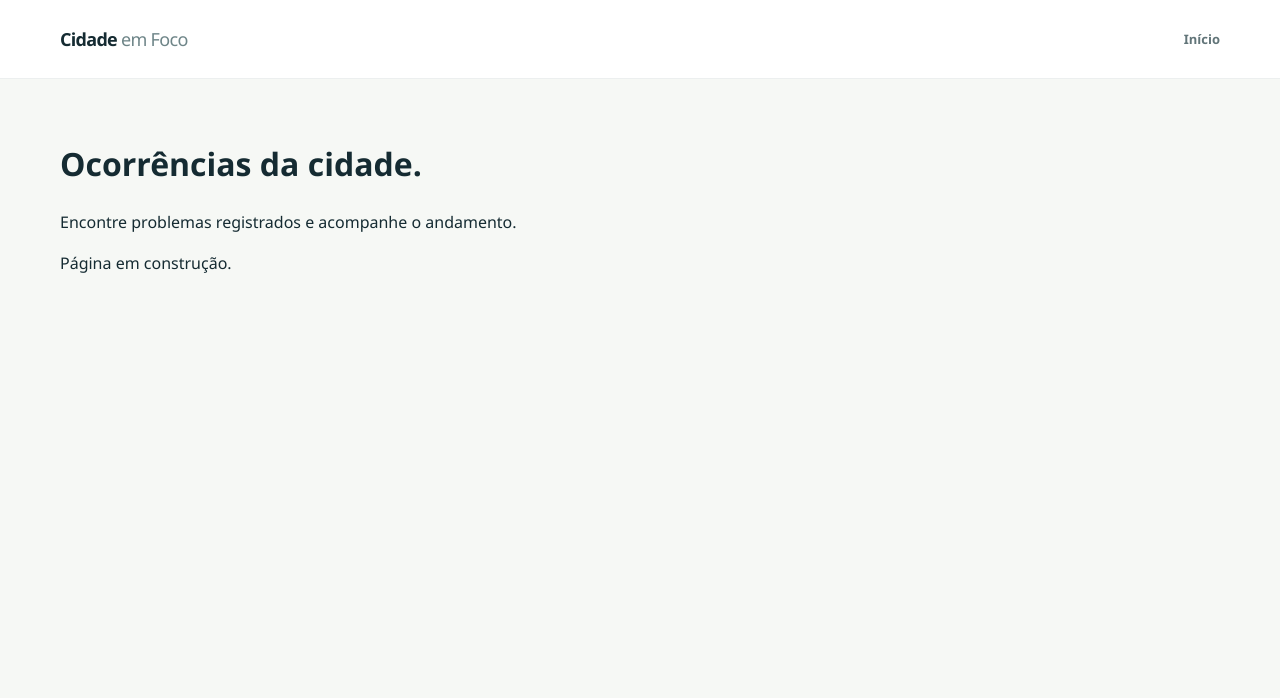
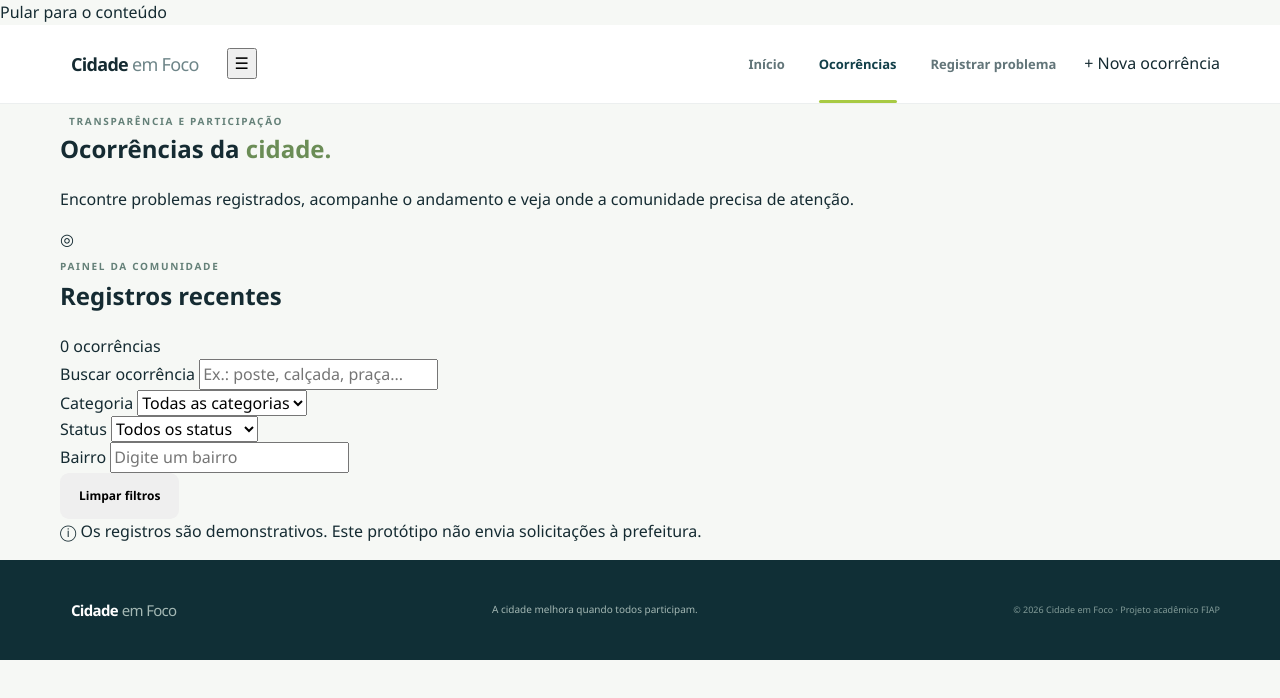
Before and after one commit to Victor-Estrella/Cidade_Em_Foco, a plain HTML site: page ocorrencias.html in a window 1280 px wide. Drawn offline with Linux system fonts and the light colour scheme.

Commit message:
pagina ocorrencias

```diff
--- a/ocorrencias.html
+++ b/ocorrencias.html
@@ -3,25 +3,97 @@
 <head>
   <meta charset="UTF-8">
   <meta name="viewport" content="width=device-width, initial-scale=1.0">
+  <meta name="description" content="Consulte e filtre ocorrências urbanas registradas pela comunidade.">
   <title>Ocorrências | Cidade em Foco</title>
   <link rel="stylesheet" href="css/style.css">
+  <script src="js/data.js" defer></script>
+  <script src="js/app.js" defer></script>
 </head>
-<body>
+<body data-page="occurrences">
+  <a class="skip-link" href="#conteudo">Pular para o conteúdo</a>
   <header class="site-header">
     <div class="container nav-wrap">
       <a class="brand" href="index.html" aria-label="Cidade em Foco, página inicial">
+        <span class="brand-mark" aria-hidden="true"><span></span><span></span><span></span></span>
         <span>Cidade<span class="brand-light">em Foco</span></span>
       </a>
+      <button class="menu-toggle" type="button" aria-label="Abrir menu" aria-expanded="false">☰</button>
       <nav class="main-nav" aria-label="Navegação principal">
         <a href="index.html">Início</a>
+        <a class="active" href="ocorrencias.html">Ocorrências</a>
+        <a href="registrar.html">Registrar problema</a>
       </nav>
+      <a class="nav-cta" href="registrar.html">+ Nova ocorrência</a>
     </div>
   </header>
 
-  <main id="conteudo" class="container page-simple">
-    <h1>Ocorrências da cidade.</h1>
-    <p>Encontre problemas registrados e acompanhe o andamento.</p>
-    <p>Página em construção.</p>
+  <main id="conteudo">
+    <section class="page-hero">
+      <div class="container page-hero-inner">
+        <div>
+          <span class="eyebrow"><span class="pulse-dot"></span> TRANSPARÊNCIA E PARTICIPAÇÃO</span>
+          <h1>Ocorrências da <em>cidade.</em></h1>
+          <p>Encontre problemas registrados, acompanhe o andamento e veja onde a comunidade precisa de atenção.</p>
+        </div>
+        <div class="page-hero-mark" aria-hidden="true">◎</div>
+      </div>
+    </section>
+
+    <section class="container section occurrences-section">
+      <div class="results-top">
+        <div>
+          <span class="eyebrow">PAINEL DA COMUNIDADE</span>
+          <h2>Registros recentes</h2>
+        </div>
+        <span id="results-count" class="results-count">0 ocorrências</span>
+      </div>
+      <div class="filter-panel">
+        <div class="filter-search">
+          <label for="search-occurrence">Buscar ocorrência</label>
+          <input id="search-occurrence" type="search" placeholder="Ex.: poste, calçada, praça...">
+        </div>
+        <div>
+          <label for="filter-category">Categoria</label>
+          <select id="filter-category">
+            <option value="">Todas as categorias</option>
+          </select>
+        </div>
+        <div>
+          <label for="filter-status">Status</label>
+          <select id="filter-status">
+            <option value="">Todos os status</option>
+            <option value="ABERTA">Aberta</option>
+            <option value="EM_ANALISE">Em análise</option>
+            <option value="EM_ATENDIMENTO">Em atendimento</option>
+            <option value="RESOLVIDA">Resolvida</option>
+          </select>
+        </div>
+        <div>
+          <label for="filter-neighborhood">Bairro</label>
+          <input id="filter-neighborhood" type="text" placeholder="Digite um bairro">
+        </div>
+        <button id="clear-filters" class="button button-outline filter-clear" type="button">Limpar filtros</button>
+      </div>
+      <div id="occurrence-list" class="occurrence-list" aria-live="polite"></div>
+      <div id="empty-state" class="empty-state" hidden>
+        <span>⌕</span>
+        <h3>Nenhuma ocorrência encontrada</h3>
+        <p>Tente alterar os filtros ou registre um novo problema.</p>
+        <a class="button button-primary" href="registrar.html">Registrar ocorrência</a>
+      </div>
+      <p class="demo-note"><span>ⓘ</span> Os registros são demonstrativos. Este protótipo não envia solicitações à prefeitura.</p>
+    </section>
   </main>
+
+  <footer class="site-footer">
+    <div class="container footer-inner">
+      <a class="brand brand-footer" href="index.html">
+        <span class="brand-mark" aria-hidden="true"><span></span><span></span><span></span></span>
+        <span>Cidade<span class="brand-light">em Foco</span></span>
+      </a>
+      <p>A cidade melhora quando todos participam.</p>
+      <span class="footer-copy">© 2026 Cidade em Foco · Projeto acadêmico FIAP</span>
+    </div>
+  </footer>
 </body>
 </html>
```
